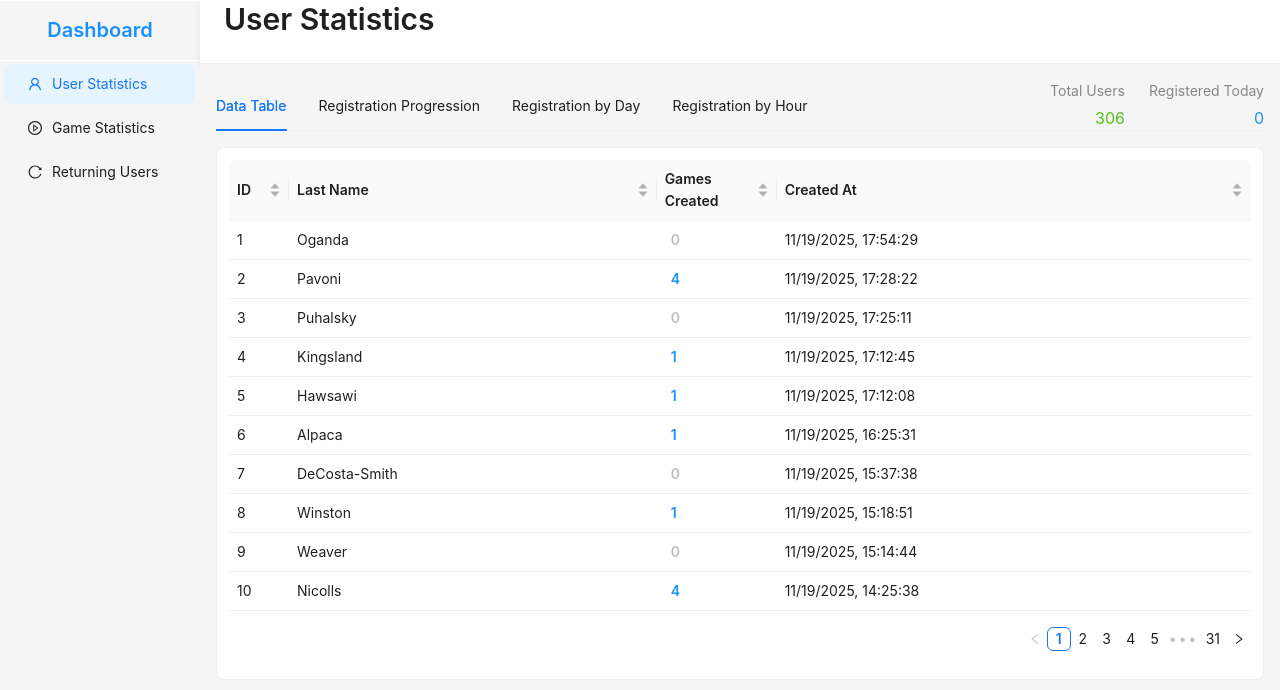
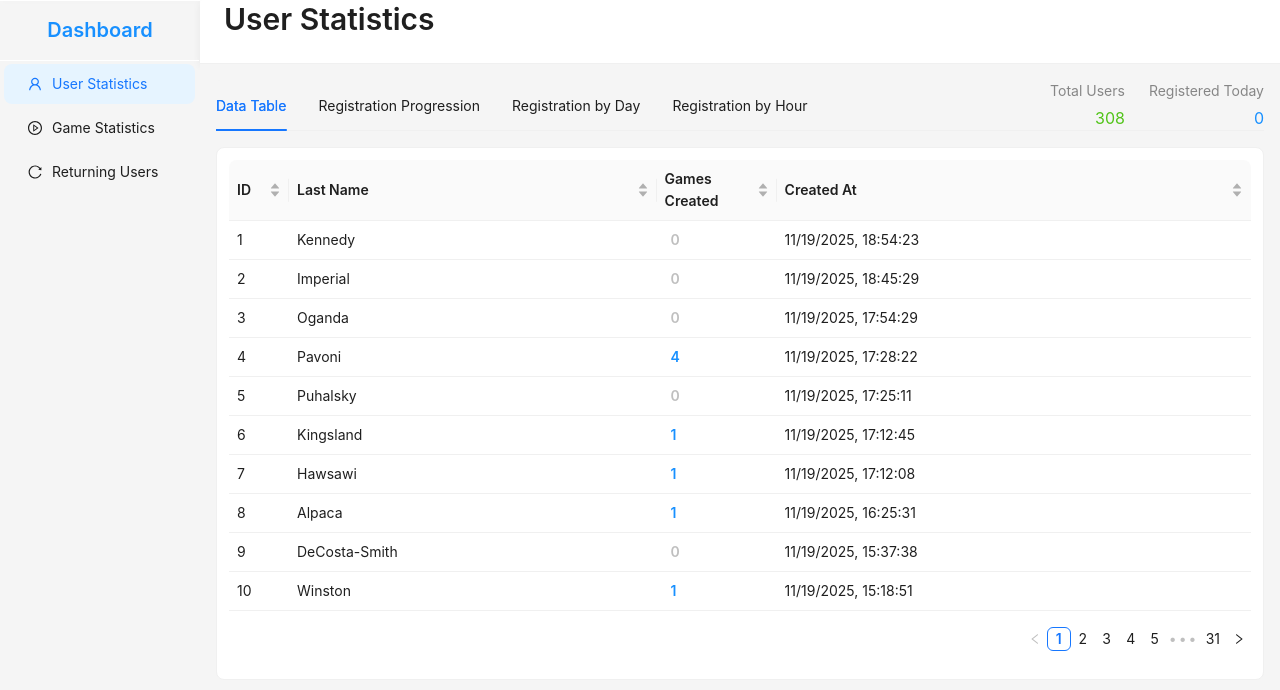
Before and after one commit to ydahal1/ff-visualization, a React (Vite) app in the folder visualization/: page / in a window 1280 px wide. Shown: the top 690 px of the page. Built offline with nearby package versions, Linux system fonts and the light colour scheme.

Commit message:
Update user data - 308 records (2025-11-20T00:00:00.839Z)

```diff
--- a/visualization/src/data/user-data.js
+++ b/visualization/src/data/user-data.js
@@ -1,7 +1,17 @@
-// Generated on 11/19/2025, 18:45:01 (EST)
-// Total records: 306
+// Generated on 11/19/2025, 19:00:00 (EST)
+// Total records: 308
 
 export const users = [
+  {
+    "id": "101134868675909908580",
+    "lName": "Kennedy",
+    "createdAt": "11/19/2025, 18:54:23"
+  },
+  {
+    "id": "103179109693402958628",
+    "lName": "Imperial",
+    "createdAt": "11/19/2025, 18:45:29"
+  },
   {
     "id": "100655593404285599239",
     "lName": "Oganda",
```
